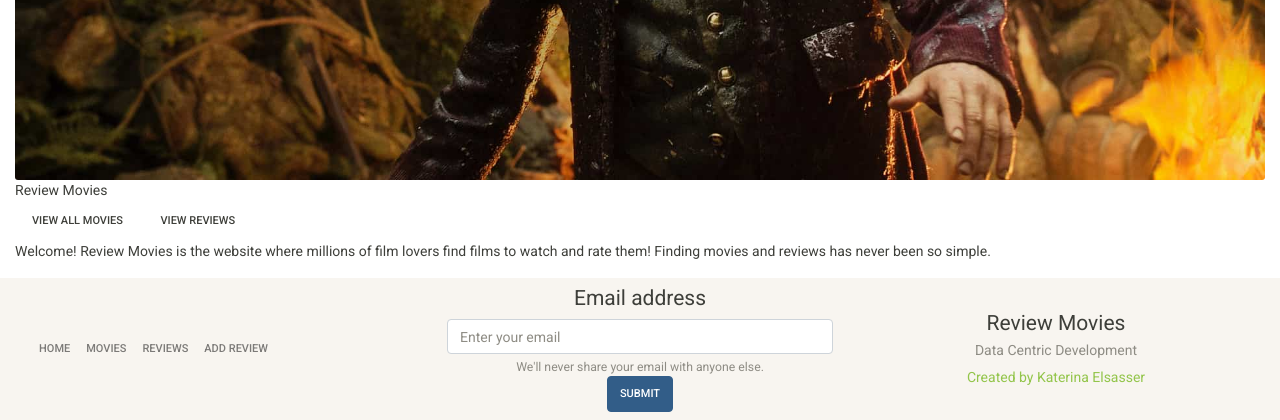
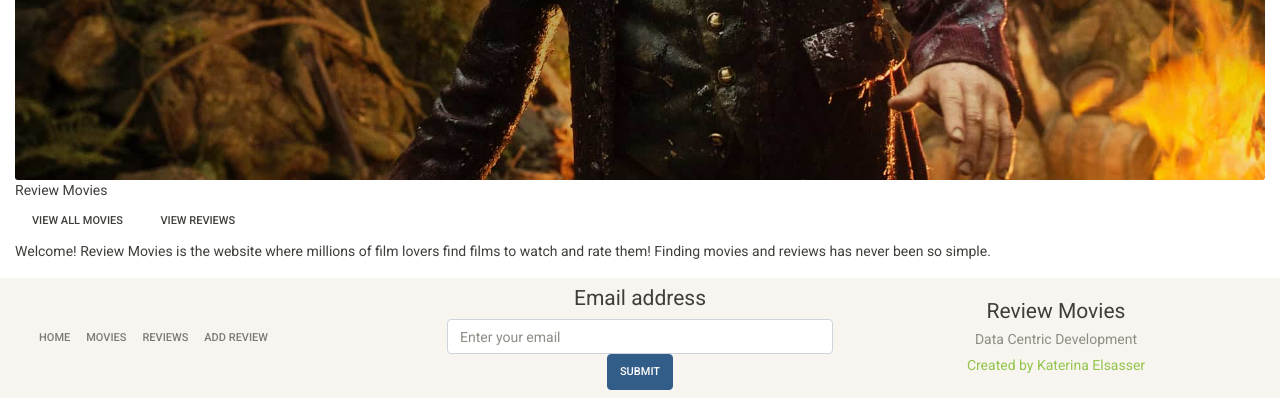
Before and after one commit to katerinaelsasser/film_review_database, a Flask app: page / in a window 1280 px wide. Shown: the part 595-1015 px from the top of the page. After the commit the page ends 993 px from the top, so only its background shows below. Run offline with Flask 2, Linux system fonts and the light colour scheme; some libraries are stand-ins or nearby versions.

Commit message:
removing muted text from footer

```diff
--- a/templates/layout/footer.html
+++ b/templates/layout/footer.html
@@ -25,7 +25,6 @@
 <div class="form-email">
       <h4 for="InputEmail">Email address</h4>
       <input type="email" class="form-control" id="email-form" aria-describedby="emailHelp" placeholder="Enter your email">
-      <small id="emailHelp" class="form-text text-muted">We'll never share your email with anyone else.</small>
     </div>
 <button type="submit" class="btn btn-primary">Submit</button>
 </div>
```
